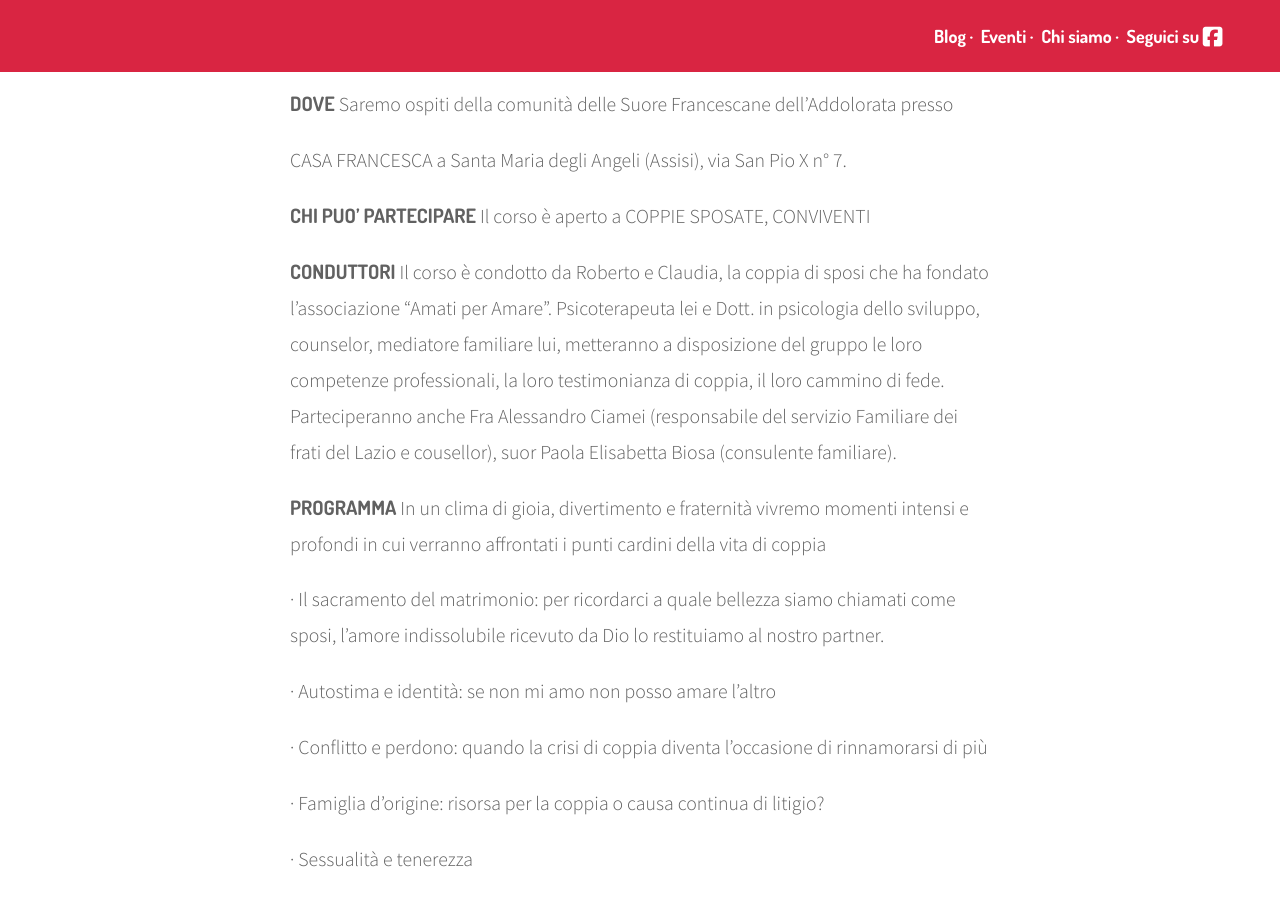
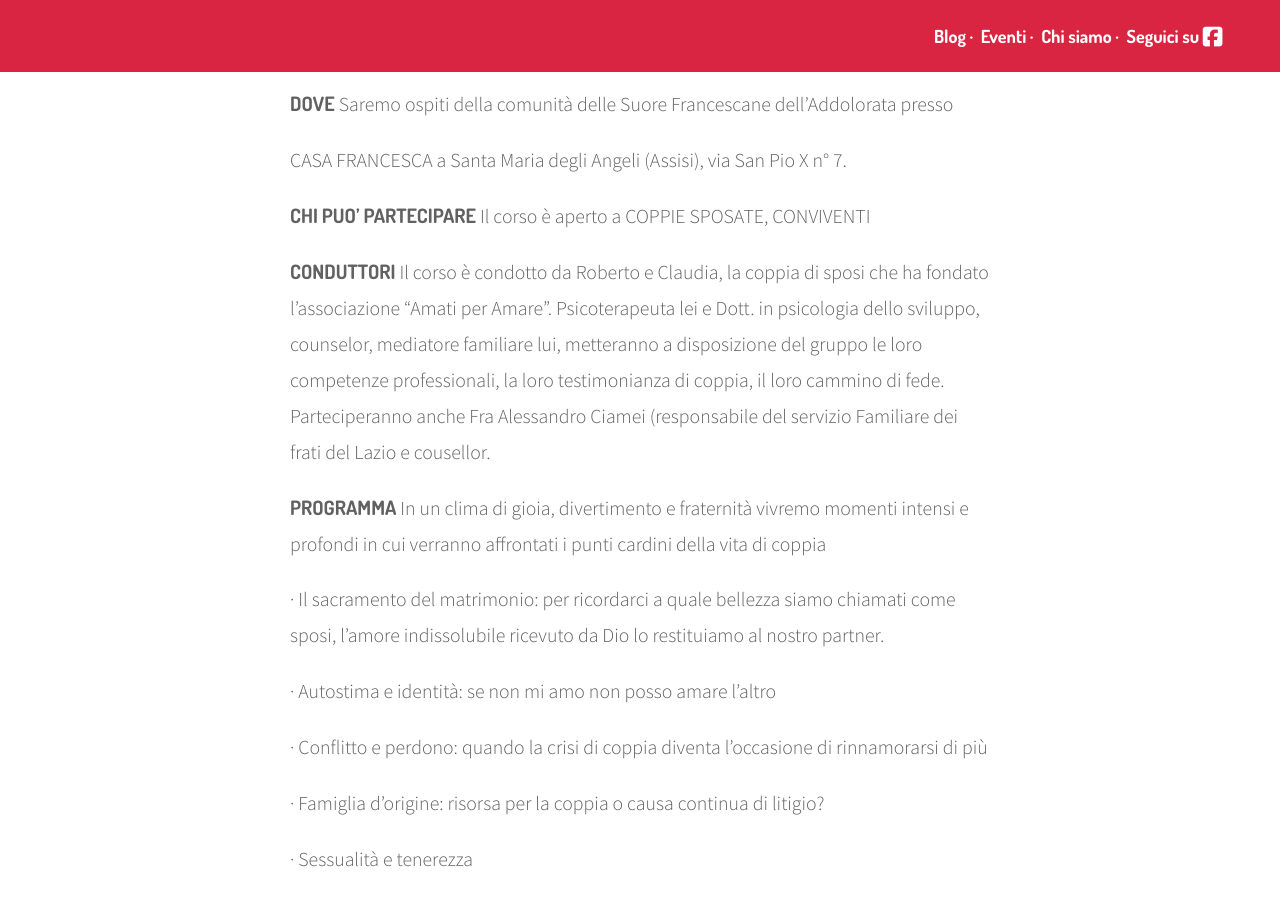
Before and after one commit to amatiperamare/amatiperamare.github.io, a Jekyll site: the page built from _events/IL-SOGNO-DI-DIO-PER-GLI-SPOSI-LAMORE.markdown, in a window 1280 px wide and 900 px high, scrolled down 1615 px. Built offline with Jekyll 4.4.1, drawn with Linux system fonts in a browser that asks for light colours; nearby versions of some CDN libraries.

Commit message:
Updated Il Sogno Di Dio Per Gli Sposi Lamore

```diff
--- a/_events/IL-SOGNO-DI-DIO-PER-GLI-SPOSI-LAMORE.markdown
+++ b/_events/IL-SOGNO-DI-DIO-PER-GLI-SPOSI-LAMORE.markdown
@@ -15,7 +15,7 @@ CASA FRANCESCA a Santa Maria degli Angeli (Assisi), via San Pio X n° 7.
 
 **CHI PUO’ PARTECIPARE** Il corso è aperto a COPPIE SPOSATE, CONVIVENTI
 
-**CONDUTTORI** Il corso è condotto da Roberto e Claudia, la coppia di sposi che ha fondato l’associazione “Amati per Amare”. Psicoterapeuta lei e Dott. in psicologia dello sviluppo, counselor, mediatore familiare lui, metteranno a disposizione del gruppo le loro competenze professionali, la loro testimonianza di coppia, il loro cammino di fede. Parteciperanno anche Fra Alessandro Ciamei (responsabile del servizio Familiare dei frati del Lazio e cousellor), suor Paola Elisabetta Biosa (consulente familiare).
+**CONDUTTORI** Il corso è condotto da Roberto e Claudia, la coppia di sposi che ha fondato l’associazione “Amati per Amare”. Psicoterapeuta lei e Dott. in psicologia dello sviluppo, counselor, mediatore familiare lui, metteranno a disposizione del gruppo le loro competenze professionali, la loro testimonianza di coppia, il loro cammino di fede. Parteciperanno anche Fra Alessandro Ciamei (responsabile del servizio Familiare dei frati del Lazio e cousellor.
 
 **PROGRAMMA** In un clima di gioia, divertimento e fraternità vivremo momenti intensi e profondi in cui verranno affrontati i punti cardini della vita di coppia
 
```
